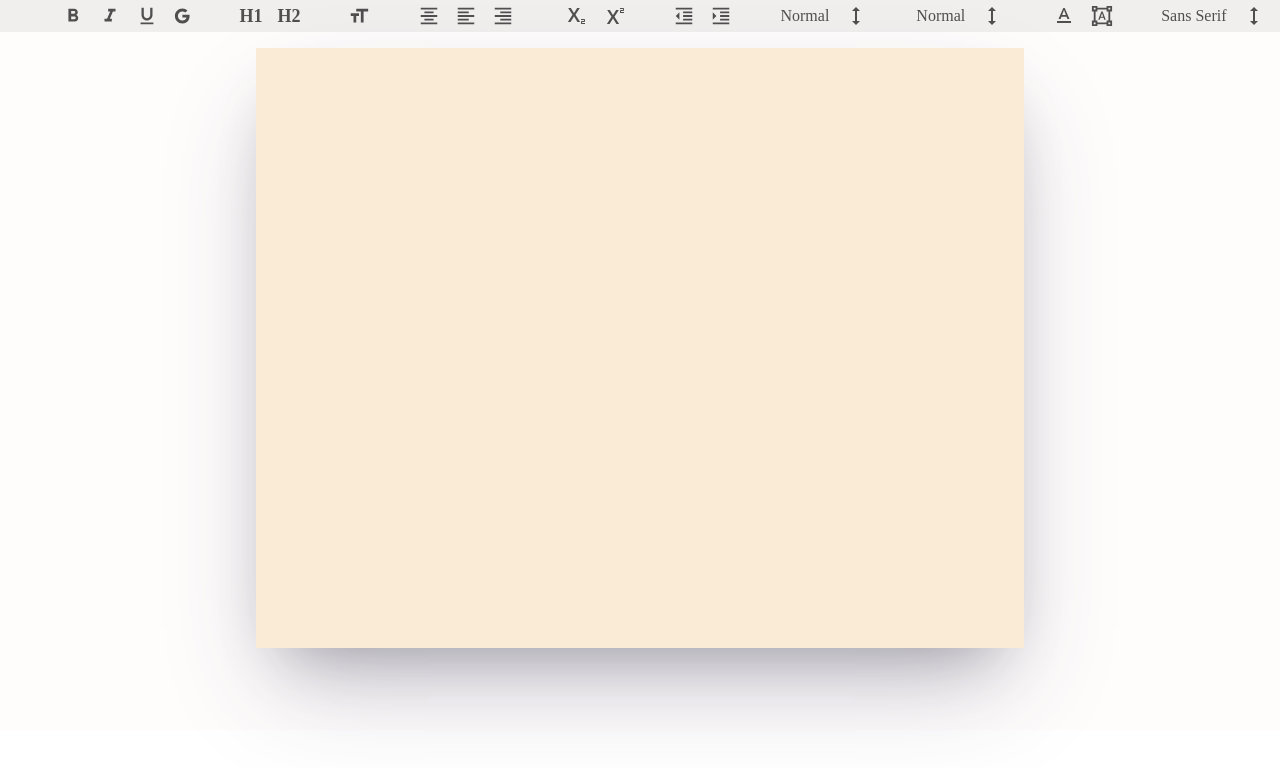
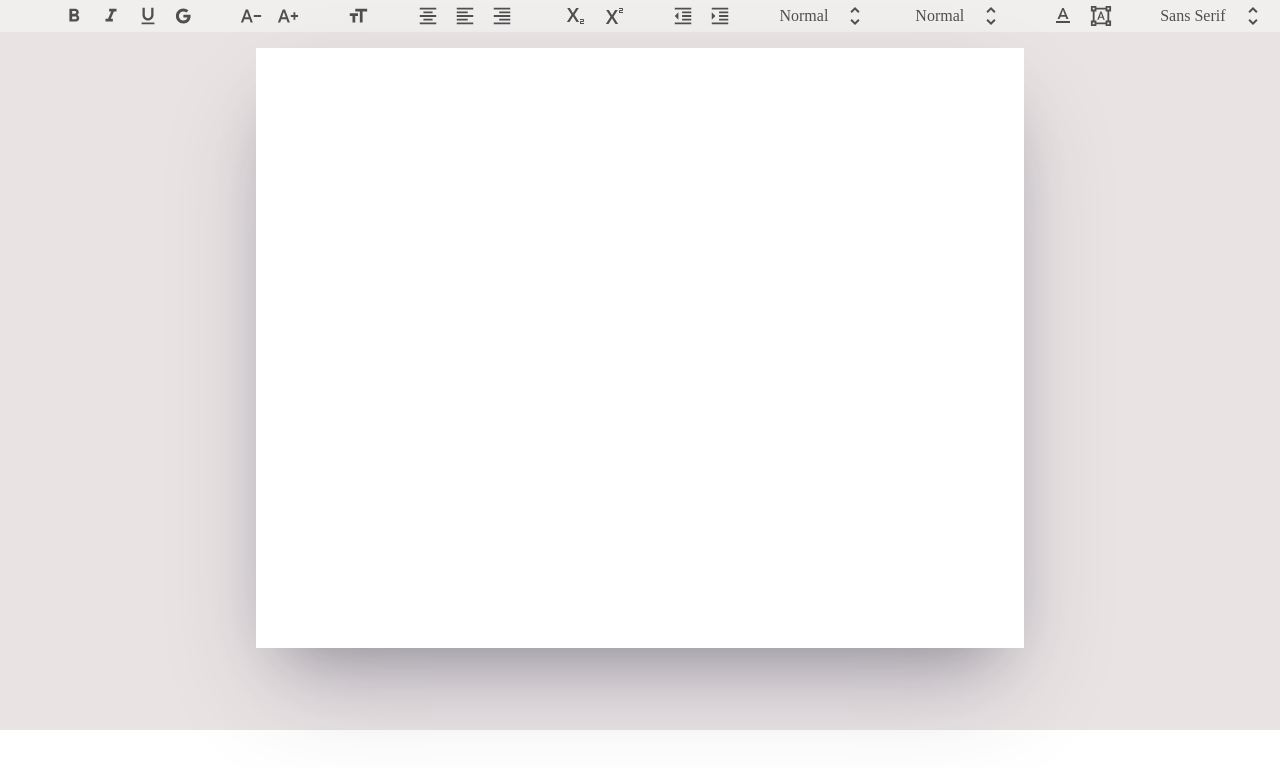
Before and after one commit to Harsh-Jaisw/worddoc, a React (Vite) app in the folder worldfile/: page / in a window 1280 px wide. Shown: the top 768 px of the page. Built offline with nearby package versions, Linux system fonts and the light colour scheme.

Commit message:
background color added

```diff
--- a/worldfile/src/Home/Home.jsx
+++ b/worldfile/src/Home/Home.jsx
@@ -10,6 +10,7 @@ function Home() {
     const selectedWord = selection.toString().trim();
     setSelectedWord(selectedWord);
   }
+
   function handleBold() {
     const selection = window.getSelection();
     const range = selection.getRangeAt(0);
@@ -32,6 +33,7 @@ function Home() {
       range.insertNode(newNode);
     }
   }
+
   function handleItalic() {
     const selection = window.getSelection();
     const range = selection.getRangeAt(0);
@@ -43,12 +45,54 @@ function Home() {
       range.insertNode(newNode);
     }
   }
+  function handlebackgroundhighlight() {
+    const selection = window.getSelection();
+    const range = selection.getRangeAt(0);
+    const selectedWord = selection.toString().trim();
+    if (selectedWord) {
+      const newNode = document.createElement('span');
+      newNode.appendChild(document.createTextNode(selectedWord));
+      newNode.style.backgroundColor = "yellow";
+      range.deleteContents();
+      range.insertNode(newNode);
+    }
+  }
+  function handleFontSizeh2() {
+    const selection = window.getSelection();
+    const range = selection.getRangeAt(0);
+    const selectedWord = selection.toString().trim();
+    if (selectedWord) {
+      const newNode = document.createElement('span');
+      newNode.appendChild(document.createTextNode(selectedWord));
+      newNode.style.font = "  20px arial,serif";
+      range.deleteContents();
+      range.insertNode(newNode);
+    }
+  }
+  function handleFontSizeh1() {
+    const selection = window.getSelection();
+    const range = selection.getRangeAt(0);
+    const selectedWord = selection.toString().trim();
+    if (selectedWord) {
+      const newNode = document.createElement('span');
+      newNode.appendChild(document.createTextNode(selectedWord));
+      newNode.style.font = "  15px arial,serif";
+      range.deleteContents();
+      range.insertNode(newNode);
+    }
+  }
+
+
   return (
     <div className={style.main}>
       <Navbar
       handlebold={handleBold}
       handleUnderline={handleUnderline}
       handleItalic={handleItalic}
+      handlebackgroundhighlight={ handlebackgroundhighlight}
+      handleFontSizeh2={ handleFontSizeh2}
+     handleFontSizeh1={handleFontSizeh1}
+      // handleflexend={handleflexend}
       />
       <div className={style.box}>
       <p className={style.text} onMouseUp={handleSelection} contentEditable={true}>
--- a/worldfile/src/Home/Home.module.css
+++ b/worldfile/src/Home/Home.module.css
@@ -2,7 +2,7 @@
     width: 100%;
     height: 730px;
 
-    background-color: rgb(255, 252, 252);
+    background-color: rgb(233, 227, 227);
     display: flex;
     /* justify-content: center; */
     align-items: center;
@@ -15,7 +15,7 @@
     width: 60%;
     height: 600px;
     margin-top: 1rem;
-    background-color: antiquewhite;
+    background-color: white;
     box-shadow: rgba(50, 50, 93, 0.25) 0px 50px 100px -20px, rgba(0, 0, 0, 0.3) 0px 30px 60px -30px;
 }
 
@@ -24,3 +24,7 @@ width: 100%;
 height:600px;
 
 }
+.btn{
+    color:#fff;
+    background:blue;
+  }
--- a/worldfile/src/Navbar/Navbar.jsx
+++ b/worldfile/src/Navbar/Navbar.jsx
@@ -11,10 +11,12 @@ import FormatIndentDecreaseIcon from "@mui/icons-material/FormatIndentDecrease";
 import FormatIndentIncreaseIcon from "@mui/icons-material/FormatIndentIncrease";
 import SubscriptIcon from "@mui/icons-material/Subscript";
 import SuperscriptIcon from "@mui/icons-material/Superscript";
-import HeightIcon from "@mui/icons-material/Height";
+import UnfoldMoreIcon from '@mui/icons-material/UnfoldMore';
 import TextFormatIcon from "@mui/icons-material/TextFormat";
 import FormatShapesIcon from "@mui/icons-material/FormatShapes";
-import SegmentIcon from "@mui/icons-material/Segment";
+// import SegmentIcon from "@mui/icons-material/Segment";
+import TextDecreaseIcon from '@mui/icons-material/TextDecrease';
+import TextIncreaseIcon from '@mui/icons-material/TextIncrease';
 import style from "./Navbar.module.css";
 
 function Navbar(props) {
@@ -28,8 +30,9 @@ function Navbar(props) {
       </span>
 
       <span className={style.container1}>
-        <h2>H1</h2>
-        <h2>H2</h2>
+
+        <TextDecreaseIcon style={{ fontSize: "22" }}  onClick={props.handleFontSizeh1}/>
+        <TextIncreaseIcon style={{ fontSize: "22" }}  onClick={props.handleFontSizeh2}/>
       </span>
       <span className={style.container1}>
         <FormatSizeIcon style={{ fontSize: "22" }} />
@@ -50,19 +53,19 @@ function Navbar(props) {
       </span>
       <span className={style.container1}>
         <p>Normal</p>
-        <HeightIcon />
+        <UnfoldMoreIcon />
       </span>
       <span className={style.container1}>
         <p>Normal</p>
-        <HeightIcon />
+        <UnfoldMoreIcon />
       </span>
       <span className={style.container1}>
-        <TextFormatIcon />
+        <TextFormatIcon onClick={props.handlebackgroundhighlight}/>
         <FormatShapesIcon style={{ fontSize: "22" }} />
       </span>
       <span className={style.container1}>
         <p>Sans Serif</p>
-        <HeightIcon />
+        <UnfoldMoreIcon />
       </span>
     </div>
   );
```
